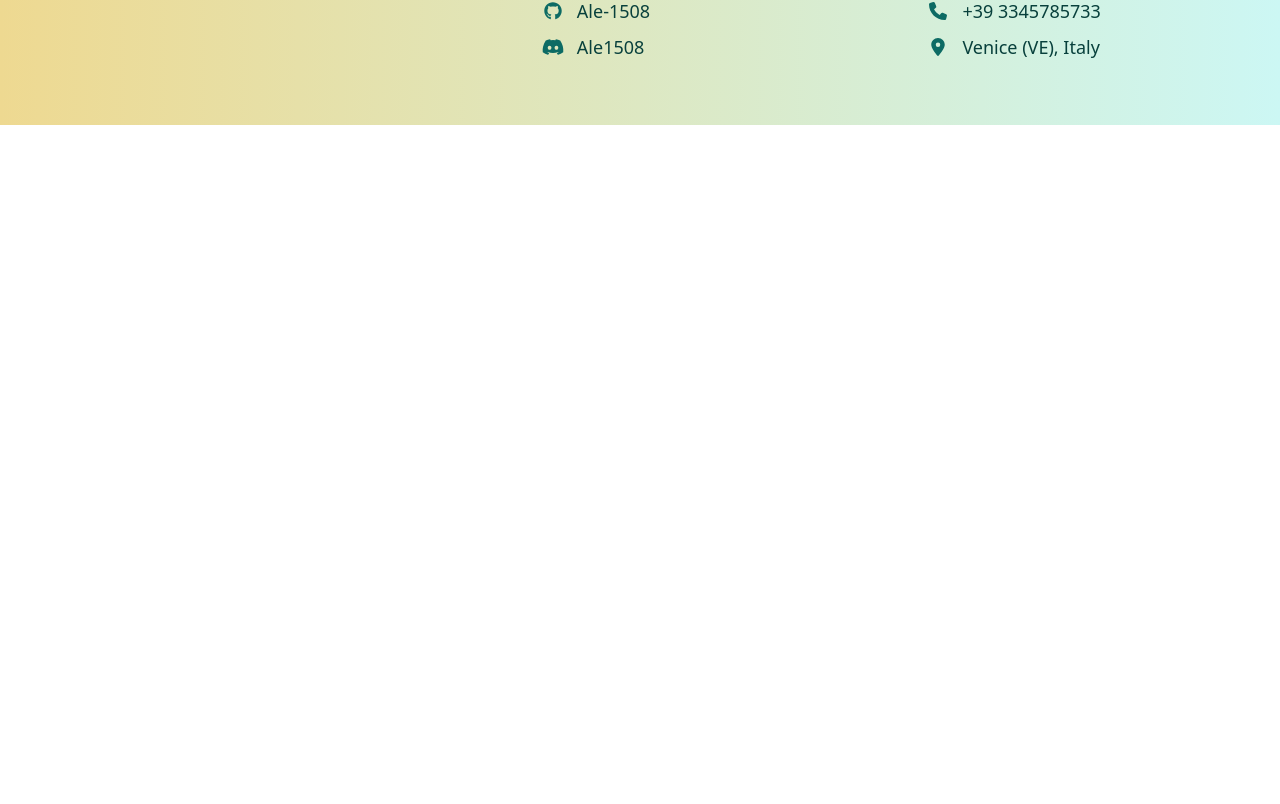
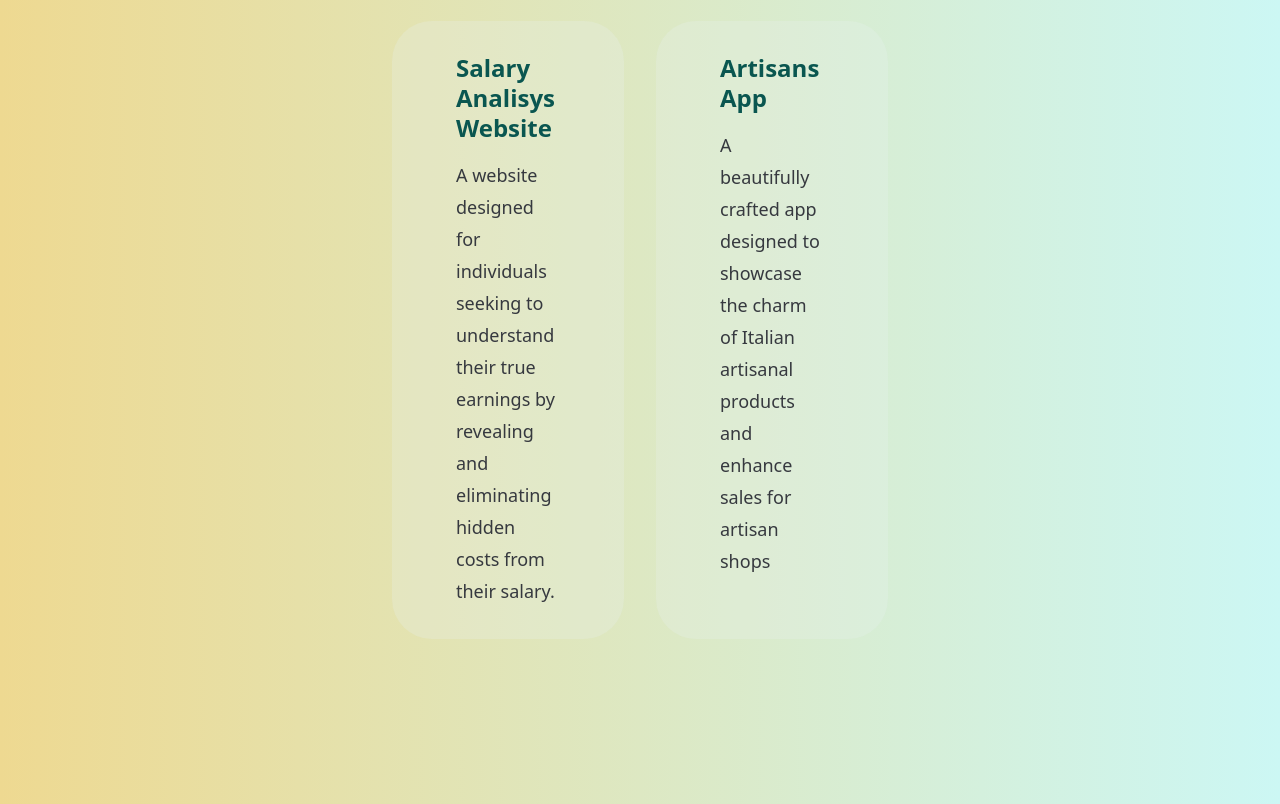
Before and after one commit to Ale-1508/portfolio, a Next.js app: page / in a window 1280 px wide. Shown: the part 2838-3642 px from the top of the page. Before the commit the page ends 2963 px from the top, so only its background shows below. Built offline with nearby package versions, Linux system fonts and the light colour scheme.

Commit message:
Fix HomeScreen

```diff
--- a/src/app/home/HomeScreen.tsx
+++ b/src/app/home/HomeScreen.tsx
@@ -1,3 +1,4 @@
+import Layout from "@/components/Layout";
 import ContentCards from "./components/ContentCards";
 import WhoAmI from "./components/WhoAmI";
 import WorkInProgress from "./components/WorkInProgress";
@@ -5,11 +6,11 @@ import WorkInProgress from "./components/WorkInProgress";
 
 function HomeScreen() {
   return(
-    <>
+    <Layout currentPath="Work" className="mx-8 sm:mx-16 md:mx-24 lg:mx-32 gap-12 mb-16">
       <WhoAmI />
       <ContentCards />
       <WorkInProgress />
-    </>
+    </Layout>
   );
 }
 
```
